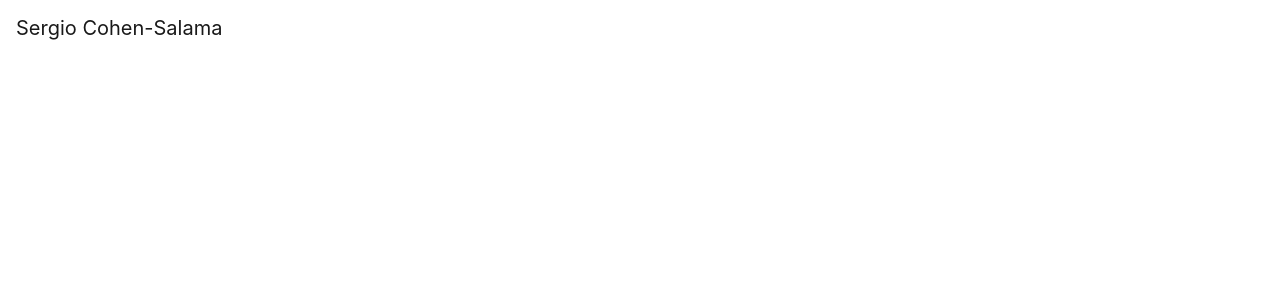
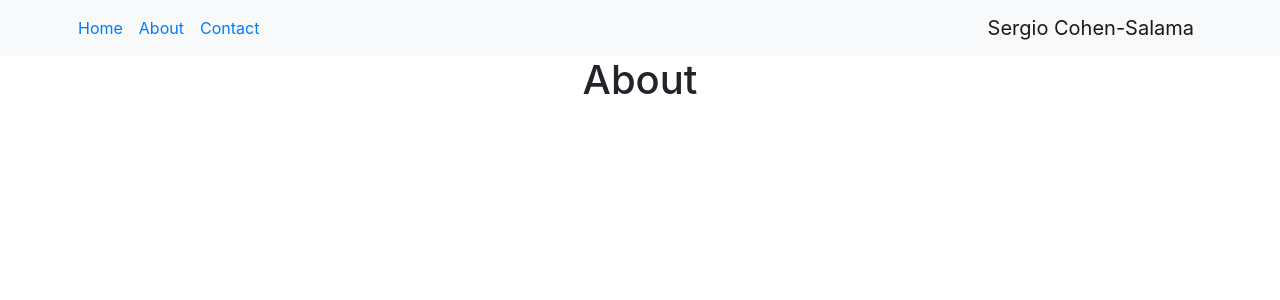
Before and after one commit to sergiocohens/Personal-Portfolio-Website, a React (Create React App) app: page /personal-portfolio-website/about in a window 1280 px wide. Shown: the top 300 px of the page. Built offline with nearby package versions, Linux system fonts and the light colour scheme.

Commit message:
basic bootstraping

```diff
--- a/package.json
+++ b/package.json
@@ -12,6 +12,8 @@
     "react": "^16.13.0",
     "react-bootstrap": "^1.0.0-beta.17",
     "react-dom": "^16.13.0",
+    "react-router": "^5.1.2",
+    "react-router-dom": "^5.1.2",
     "react-scripts": "3.4.0"
   },
   "scripts": {
--- a/src/App.js
+++ b/src/App.js
@@ -1,13 +1,37 @@
 import React from 'react';
 import './App.css';
-import { Navbar } from 'react-bootstrap'
+import { Navbar, Nav, Container } from 'react-bootstrap'
+import { Switch, Route, Link } from 'react-router-dom'
+import Home from './Components/Home'
+import About from './Components/About'
+import Contact from './Components/Contact'
 
 function App() {
   return (
     <div className="App">
-    <Navbar>
-      <Navbar.Brand>Sergio Cohen-Salama</Navbar.Brand>
-    </Navbar>
+    <Container fluid='true'>
+      <Navbar sticky='top' bg='light'>
+        <Container>
+        <Nav>
+          <Nav.Link>
+            <Link to='/personal-portfolio-website'>Home</Link>
+          </Nav.Link>
+          <Nav.Link>
+            <Link to='/personal-portfolio-website/about'>About</Link>
+          </Nav.Link>
+          <Nav.Link>
+            <Link to='/personal-portfolio-website/contact'>Contact{' '}</Link>
+          </Nav.Link>
+        </Nav>
+        <Navbar.Brand>Sergio Cohen-Salama</Navbar.Brand>
+        </Container>
+      </Navbar>
+    </Container>
+    <Switch>
+      <Route exact path='/personal-portfolio-website' component={Home}/>
+      <Route path='/personal-portfolio-website/about' component={About}/>
+      <Route path='/personal-portfolio-website/contact' component={Contact}/>
+    </Switch>
     </div>
   );
 }
--- /dev/null
+++ b/src/Components/About.jsx
@@ -0,0 +1,9 @@
+import React from 'react'
+
+const About = () => {
+  return (
+    <h1>About</h1>
+  )
+}
+
+export default About
--- /dev/null
+++ b/src/Components/Contact.jsx
@@ -0,0 +1,9 @@
+import React from 'react'
+
+const Contact = () => {
+  return (
+    <h1>Contact Form</h1>
+  )
+}
+
+export default Contact
--- /dev/null
+++ b/src/Components/Home.jsx
@@ -0,0 +1,9 @@
+import React from 'react'
+
+const Home = () => {
+  return (
+    <h1>Projects</h1>
+  )
+}
+
+export default Home
--- a/src/index.js
+++ b/src/index.js
@@ -2,6 +2,11 @@ import React from 'react';
 import ReactDOM from 'react-dom';
 import './index.css';
 import App from './App';
+import { BrowserRouter } from 'react-router-dom'
 import 'bootstrap/dist/css/bootstrap.min.css'
 
-ReactDOM.render(<App />, document.getElementById('root'));
+ReactDOM.render(
+  <BrowserRouter>
+    <App />
+  </BrowserRouter>
+, document.getElementById('root'));
```
Also changed, not shown: 1 other file (tests, documents, lock files or other folders).
